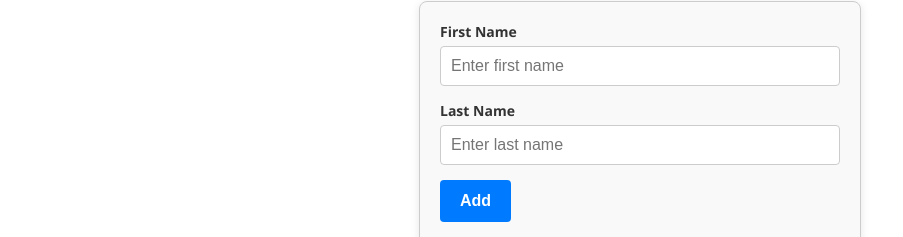
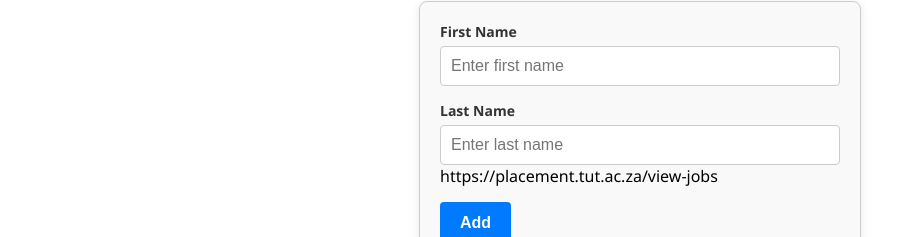
Before and after one commit to Matuku45/front-end-of-django, a React (Create React App) app: page / in a window 1280 px wide. Shown: the part 98-335 px from the top of the page, without its empty margins (0-903 px from the left). Built offline with nearby package versions, Linux system fonts and the light colour scheme; no server answers.

Commit message:
Update PersonForm.js

```diff
--- a/src/PersonForm.js
+++ b/src/PersonForm.js
@@ -118,6 +118,8 @@ function PersonForm({ onSave, editingPerson }) {
             onChange={e => setLastname(e.target.value)}
             style={styles.input}
           />
+
+              https://placement.tut.ac.za/view-jobs
         </div>
         <button
           type="submit"
```
